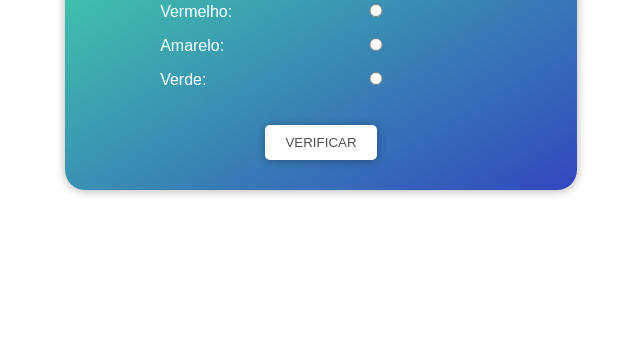
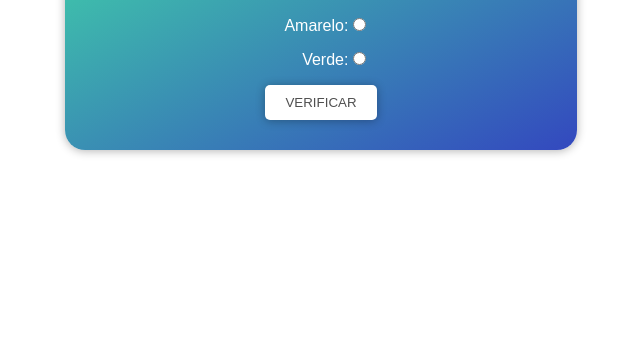
Before and after one commit to fabricadeprogramador/t24-modulo1, a plain HTML site: page aula3/semaforo/semaforo.html in a window 1280 px wide. Shown: the part 458-800 px from the top of the page, without its empty margins (319-959 px from the left). Drawn offline with Linux system fonts and the light colour scheme.

Commit message:
Ajustando semáforo

```diff
--- a/aula3/semaforo/semaforo.css
+++ b/aula3/semaforo/semaforo.css
@@ -20,21 +20,6 @@
     text-align: center;
     background: linear-gradient(to bottom right, rgb(65, 218, 167), rgb(51, 72, 191));
     box-shadow: 0px 1px 10px rgba(0,0,0,.3);
-}
-
-.form-semaforo input {
-    width: 60%;
-    margin-bottom: 20px;
-    cursor: pointer;
-    color: white;
-}
-
-.form-semaforo label {
-    width: 30%;
-    display: inline-block;
-    text-align: left;
-    cursor: pointer;
-    color: white;
 }
 
 .form-semaforo button {
@@ -60,3 +45,17 @@
     margin: auto;
     margin-top: 100px
 }
+
+.form-semaforo .opcao label{
+    display: inline-block;
+    width: 16%;
+    text-align: right;
+    cursor: pointer;
+    color: white;
+}
+
+.form-semaforo .opcao input {
+    margin-bottom: 20px;
+    cursor: pointer;
+    color: white;
+}
--- a/aula3/semaforo/semaforo.html
+++ b/aula3/semaforo/semaforo.html
@@ -18,13 +18,17 @@
 
         <h1 class="title">Semáforo HT</h1>
 
-        <div class="form-semaforo-inputs">
+        <div class="opcao">
             <label for="vermelho">Vermelho:</label>
             <input id="vermelho" type="radio" name="selecionado" value="vermelho">
+        </div>
 
+        <div class="opcao">
             <label for="amarelo">Amarelo:</label>
             <input id="amarelo" type="radio" name="selecionado" value="amarelo">
+        </div>
 
+        <div class="opcao">
             <label for="verde">Verde:</label>
             <input id="verde" type="radio" name="selecionado" value="verde">
         </div>
```
